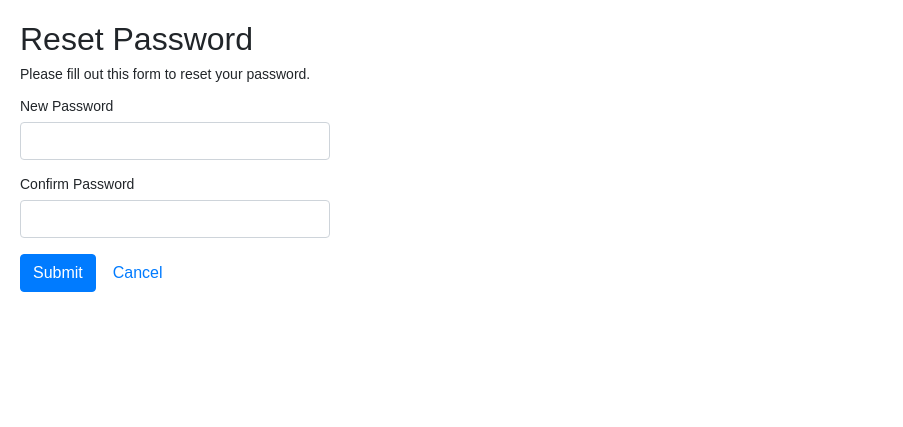
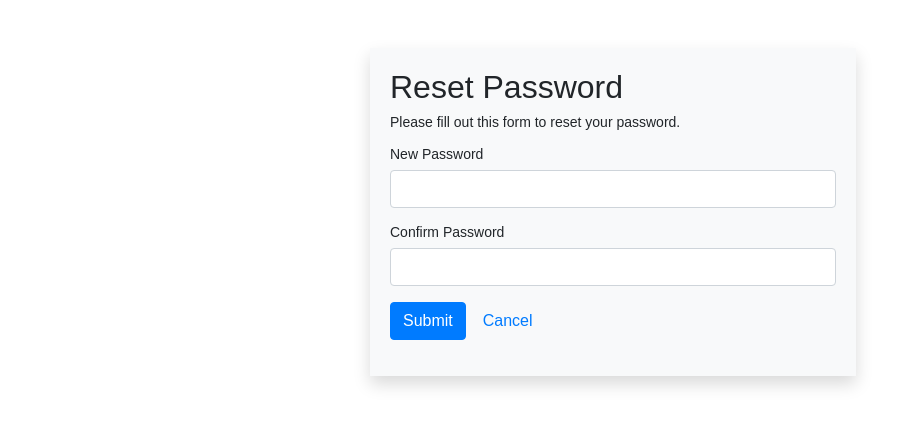
Before and after one commit to WebShahed/Login_System, a PHP site: page /reset-password.php in a window 1280 px wide. Shown: the top 427 px of the page, without its empty margins (0-903 px from the left). Run offline with PHP 8.4, Linux system fonts and the light colour scheme; the visitor is signed in with stand-in values (Sample User, id 1).

Commit message:
Update reset-password.php

```diff
--- a/reset-password.php
+++ b/reset-password.php
@@ -78,11 +78,14 @@ if($_SERVER["REQUEST_METHOD"] == "POST"){
     <link rel="stylesheet" href="bootstrap.min.css">
     <style type="text/css">
         body{ font: 14px sans-serif; }
-        .wrapper{ width: 350px; padding: 20px; }
+        .wrapper{ width: 90%; padding: 20px; }
     </style>
 </head>
 <body>
-    <div class="wrapper">
+    <div class="container">
+        <div class="row">
+            <div class="col-6 m-auto ">
+                  <div class="wrapper bg-light shadow mt-5">
         <h2>Reset Password</h2>
         <p>Please fill out this form to reset your password.</p>
         <form action="<?php echo htmlspecialchars($_SERVER["PHP_SELF"]); ?>" method="post">
@@ -102,5 +105,9 @@ if($_SERVER["REQUEST_METHOD"] == "POST"){
             </div>
         </form>
     </div>
+            </div>
+        </div>
+    </div>
+
 </body>
 </html>
```
